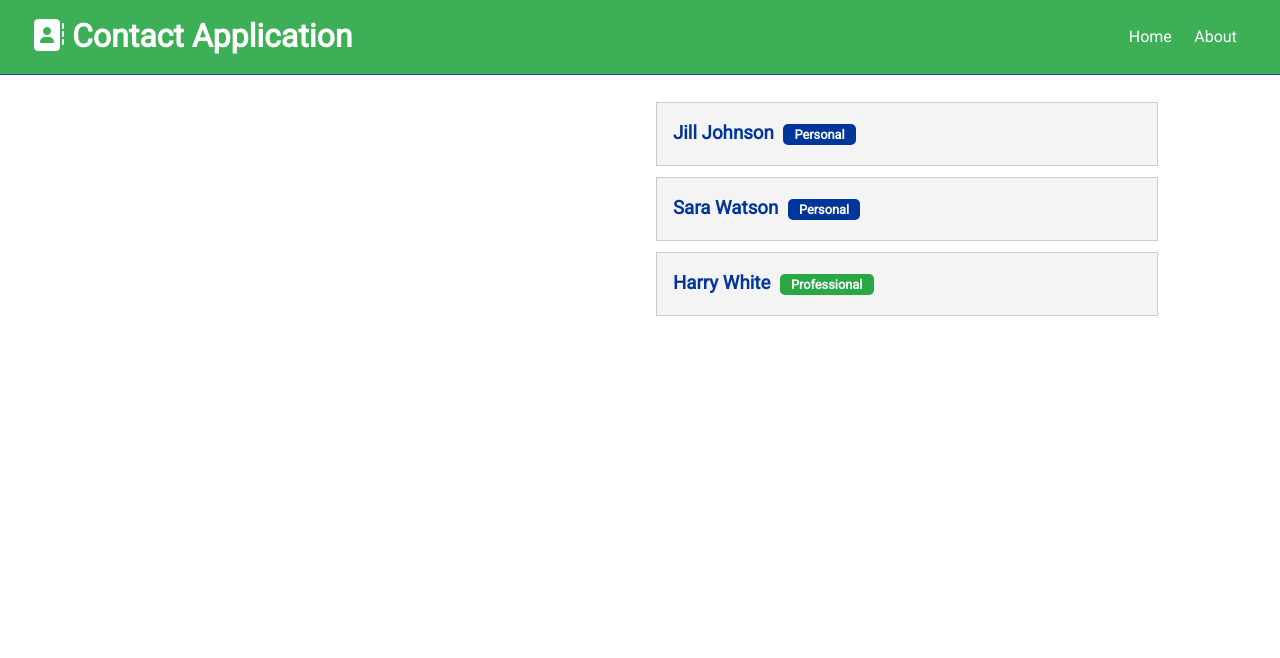
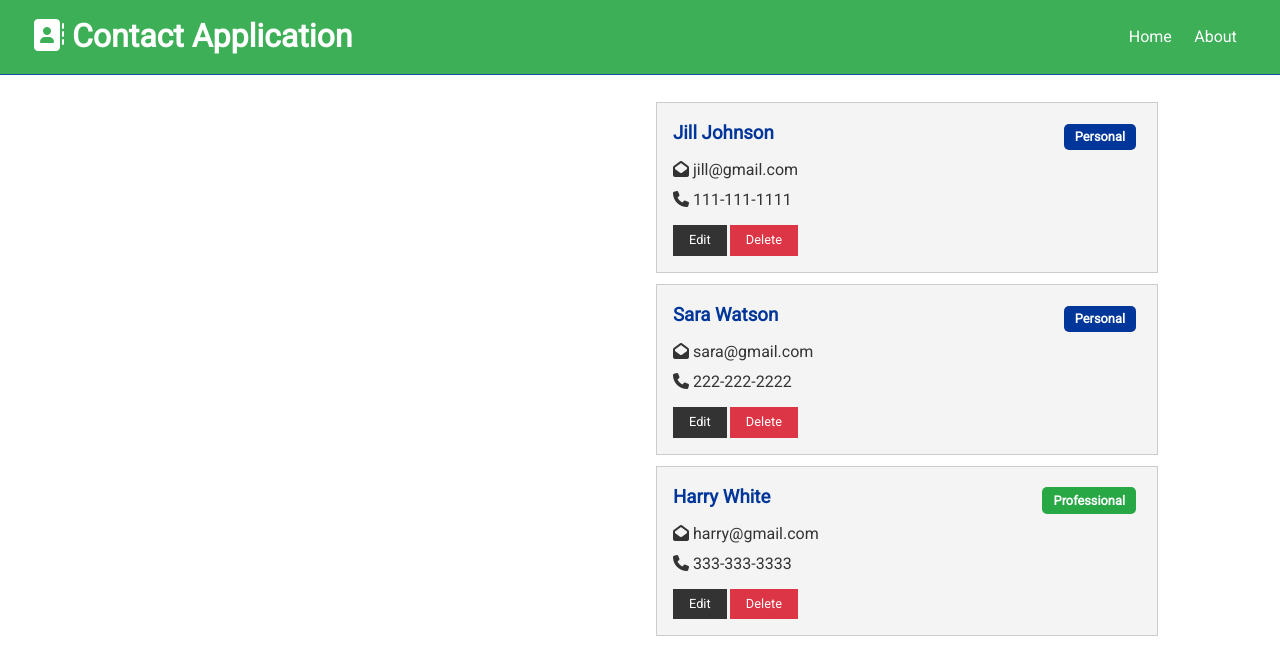
Before and after one commit to amusta05/Contact-Application, a React (Create React App) app in the folder client/: page / in a window 1280 px wide. Shown: the top 658 px of the page. Built offline with nearby package versions, Linux system fonts and the light colour scheme.

Commit message:
added buttons and info for the contact item

```diff
--- a/client/src/components/contacts/ContactItem.js
+++ b/client/src/components/contacts/ContactItem.js
@@ -1,17 +1,31 @@
-import React from 'react'
-
+import React from 'react';
+import PropTypes from  'prop-types';
 const ContactItem = ({contact}) => {
     const {id,name,email, phone, type} = contact
     return (
         <div className="card bg-light">
             <h3 className="text-primary text-left">
-                {name}{' '}<span className={'badge ' + (type === 'professional'? 'badge-success': 'badge-primary')}>
+                {name}{' '}<span style={{float:'right'}}className={'badge ' + (type === 'professional'? 'badge-success': 'badge-primary')}>
                     {type.charAt(0).toUpperCase() + type.slice(1)}
                 </span>
 
             </h3>
-
+            <ul className="list">
+                {email && (<li>
+                    < i className="fas fa-envelope-open"/>{' ' + email}
+                </li>)}
+                {phone && (<li>
+                    <i className="fas fa-phone"></i>{' ' + phone}
+                </li>)}
+            </ul>
+            <p>
+                <button className="btn btn-dark btn-sm">Edit</button>
+                <button className="btn btn-danger btn-sm">Delete</button>
+            </p>
         </div>
     )
 }
+ContactItem.propTypes= {
+    contact: PropTypes.object.isRequired,
+}
 export default ContactItem;
```
Also changed, not shown: 1 other file (tests, documents, lock files or other folders).
